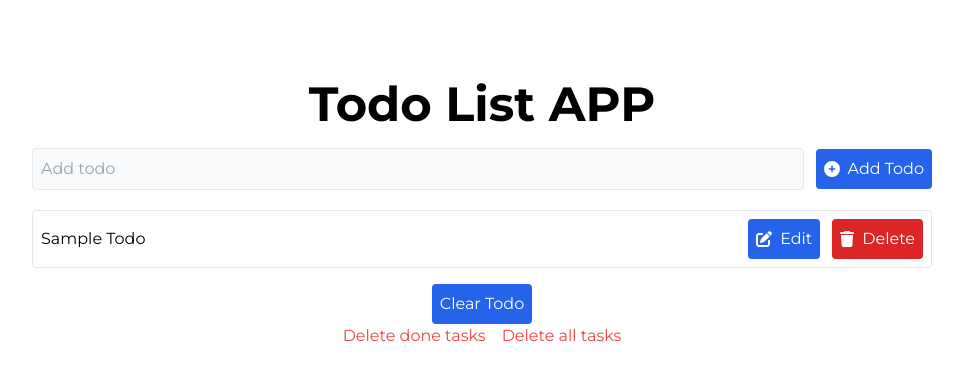
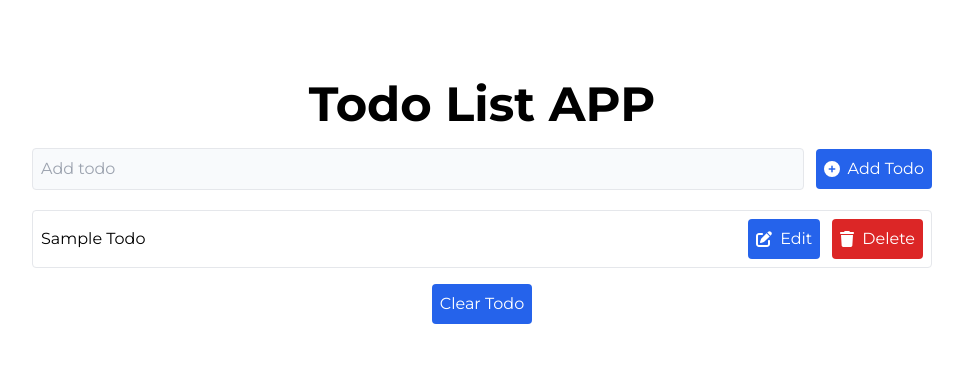
Before and after one commit to Mark-Alexis-Posadas/todo-list-app, a React (Vite) app: page / in a window 1280 px wide. Shown: the top 380 px of the page, without its empty margins (158-1121 px from the left). Built offline with nearby package versions, Linux system fonts and the light colour scheme.

Commit message:
remove two buttons

```diff
--- a/src/App.tsx
+++ b/src/App.tsx
@@ -61,11 +61,6 @@ const App: React.FC = () => {
         setAlertColor={setAlertColor}
         setExists={setExists}
       />
-
-      <div className="flex items-center justify-center gap-4 w-full">
-        <button className="text-red-500">Delete done tasks</button>
-        <button className="text-red-500">Delete all tasks</button>
-      </div>
     </div>
   );
 };
```
